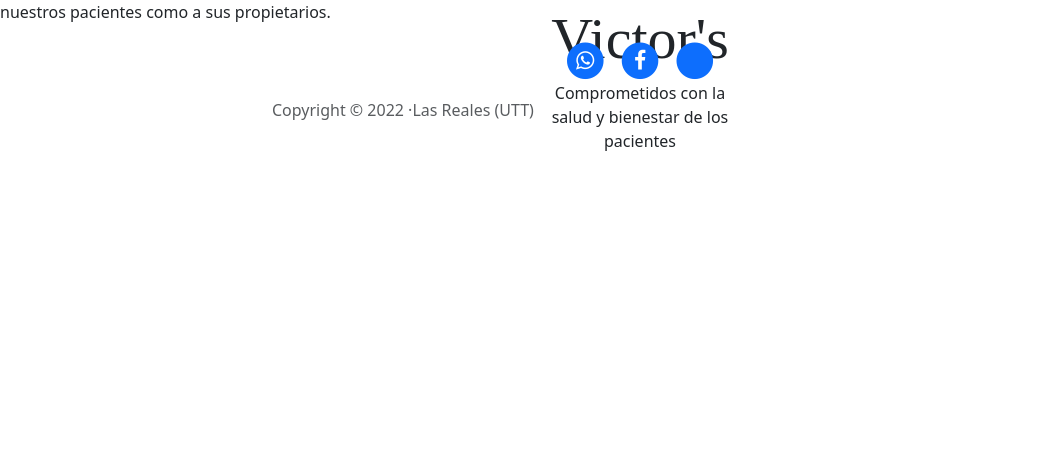
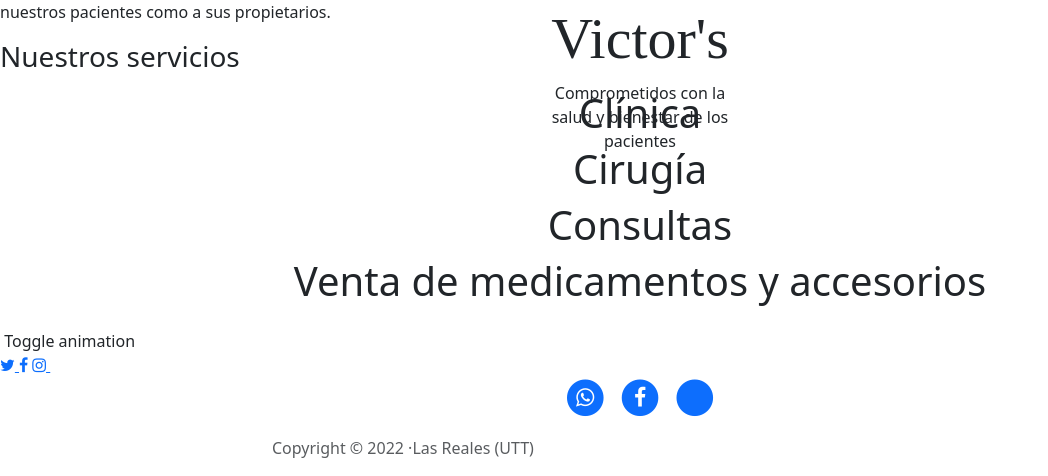
Before and after one commit to FatimaRS14/Veterinaria, a Flask app: template templates/homeInvitado/index.html in a window 1280 px wide. Shown: the part 366-842 px from the top of the page, without its empty margins (0-1048 px from the left). Before the commit the page ends 517 px from the top, so only its background shows below. Run offline with Flask 2, Linux system fonts and the light colour scheme; the template is opened without the code that fills it, so the values that code supplies are empty; some libraries are stand-ins or nearby versions; some web fonts are replaced.

Commit message:
Terminando index

```diff
--- a/templates/homeInvitado/index.html
+++ b/templates/homeInvitado/index.html
@@ -13,6 +13,7 @@
     wght@8..144,200;8..144,400;8..144,600;8..144,900;8..144,1000&family=Roboto+Slab:wght@300;400;800&family=Roboto:wght@300&family=Rubik:ital,wght@0,300;0,600;1,800&family=Secular+One&display=swap" rel="stylesheet">
     <link href='https://fonts.googleapis.com/css?family=Open+Sans:300italic,400italic,600italic,700italic,800italic,400,300,600,700,800' rel='stylesheet' type='text/css'>
     <link href="css/clean-blog.min.css" rel="stylesheet">
+    <link rel="stylesheet" href="static">
 
     <style>
 
@@ -131,6 +132,44 @@
         </div>
     </section>
 
+    <section class="descripcion">
+      <div class="contenedor">
+        <div class="texto">
+          <h3 id="descripcion" class="titulo">Nuestros servicios</h3>
+            <figure class="icon-cards mt-3">
+            <div class="icon-cards__content">
+              <div class="icon-cards__item d-flex align-items-center justify-content-center"><span class="h1">Clínica</span></div>
+              <div class="icon-cards__item d-flex align-items-center justify-content-center"><span class="h1">Cirugía</span></div>
+              <div class="icon-cards__item d-flex align-items-center justify-content-center"><span class="h1">Consultas</span></div>
+              <div class="icon-cards__item d-flex align-items-center justify-content-center"><span class="h1">Venta de medicamentos y accesorios</span></div>
+            </div>
+          </figure>
+
+          <div class="checkbox">
+            <input class="d-none" id="toggle-animation" type="checkbox" checked />
+            <label class="checkbox__checkbox" for="toggle-animation"></label>
+            <label class="checkbox__label" for="toggle-animation">Toggle animation</label>
+          </div>
+
+
+
+
+        </div>
+
+      </div>
+
+    </section>
+
+    <section class="redes-sociales">
+      <div class="contenedor">
+          <a class="twitter" href="http://www.twitter.com/falconmasters"><i class="fa fa-twitter"></i> </a>
+          <a class="facebook" href="http://www.facebook.com/falconmasters"><i class="fa fa-facebook"></i></a>
+          <a class="instagram" href="http://www.instagram.com/falconmasters"><i class="fa fa-instagram"></i>
+          </a>
+          <a class="github" href="https://mail.google.com/mail/u/3/?pli=1#inbox""><i class=" fa fa-gmail"></i> </a>
+      </div>
+  </section>
+
 
       <footer>
         <div class="container">
```
Also changed, not shown: templates/homeUser/consultas.html (deleted), templates/homeUser/inicio.html (deleted), templates/homeUser/productos.html (deleted), templates/homeUser/servicios.html (deleted).
